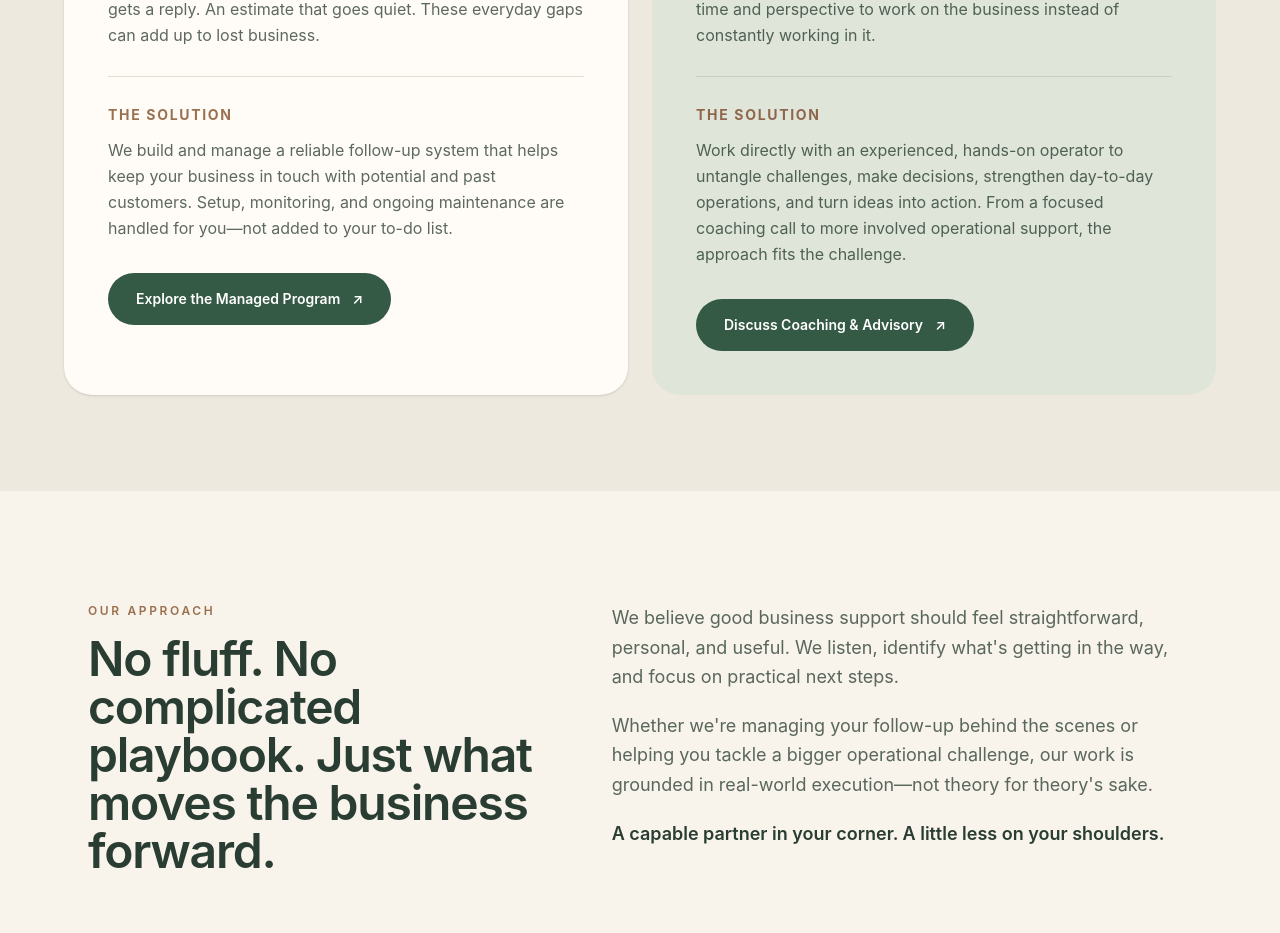
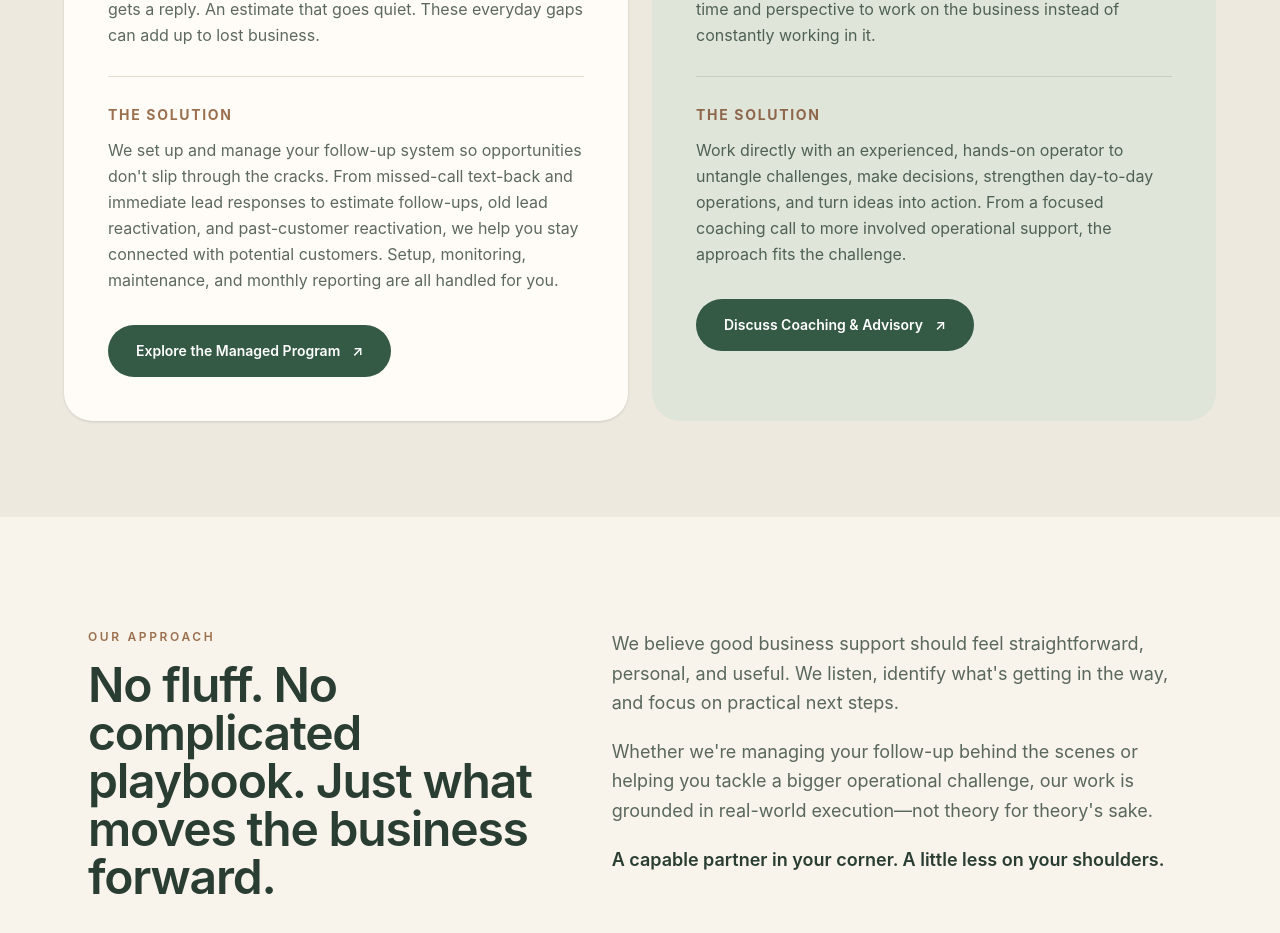
Before and after one commit to SabrinaOWF/OWF, a Next.js app: page / in a window 1280 px wide. Shown: the part 1299-2232 px from the top of the page. Built offline with nearby package versions, Linux system fonts and the light colour scheme.

Commit message:
Update page.tsx

```diff
--- a/src/app/page.tsx
+++ b/src/app/page.tsx
@@ -36,8 +36,7 @@ export default function HomePage() {
               <p className="mt-6 leading-relaxed text-[#5D695F]">A missed call during a busy day. A promising inquiry that never gets a reply. An estimate that goes quiet. These everyday gaps can add up to lost business.</p>
               <div className="my-7 h-px bg-[#E5DDD1]" />
               <p className="text-sm font-bold uppercase tracking-[0.12em] text-[#9B704E]">The solution</p>
-              <p className="mt-3 leading-relaxed text-[#5D695F]">We build and manage a reliable follow-up system that helps keep your business in touch with potential and past customers. Setup, monitoring, and ongoing maintenance are handled for you—not added to your to-do list.</p>
-              <div className="mt-8"><BookingButton label="Explore the Managed Program" /></div>
+<p className="mt-3 leading-relaxed text-[#5D695F]">We set up and manage your follow-up system so opportunities don't slip through the cracks. From missed-call text-back and immediate lead responses to estimate follow-ups, old lead reactivation, and past-customer reactivation, we help you stay connected with potential customers. Setup, monitoring, maintenance, and monthly reporting are all handled for you.</p>              <div className="mt-8"><BookingButton label="Explore the Managed Program" /></div>
             </article>
             <article className="rounded-[28px] bg-[#DFE5D9] p-8 md:p-11">
               <p className="text-xs font-bold uppercase tracking-[0.18em] text-[#8E664B]">02 / Coaching & operational advisory</p>
```
